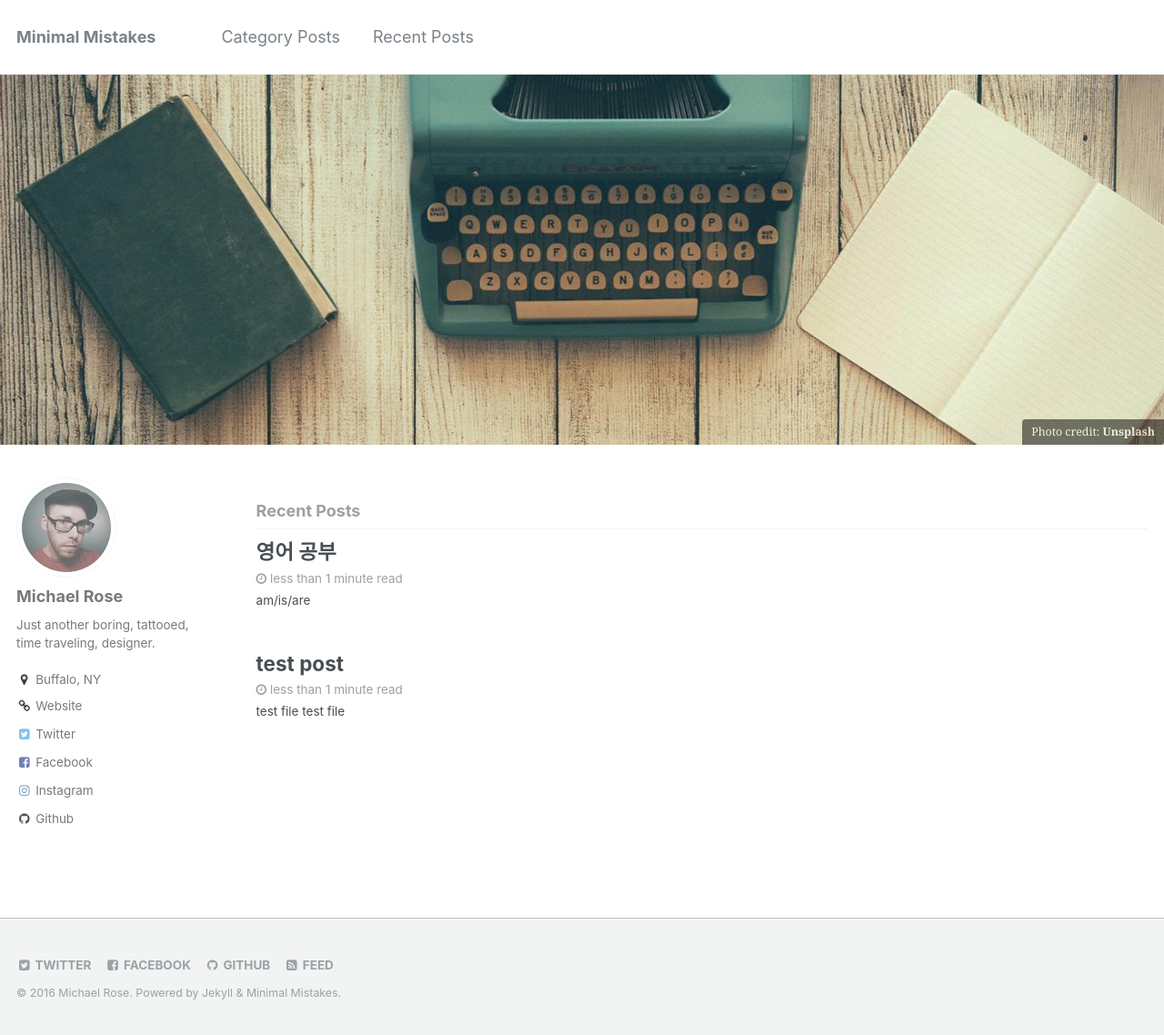
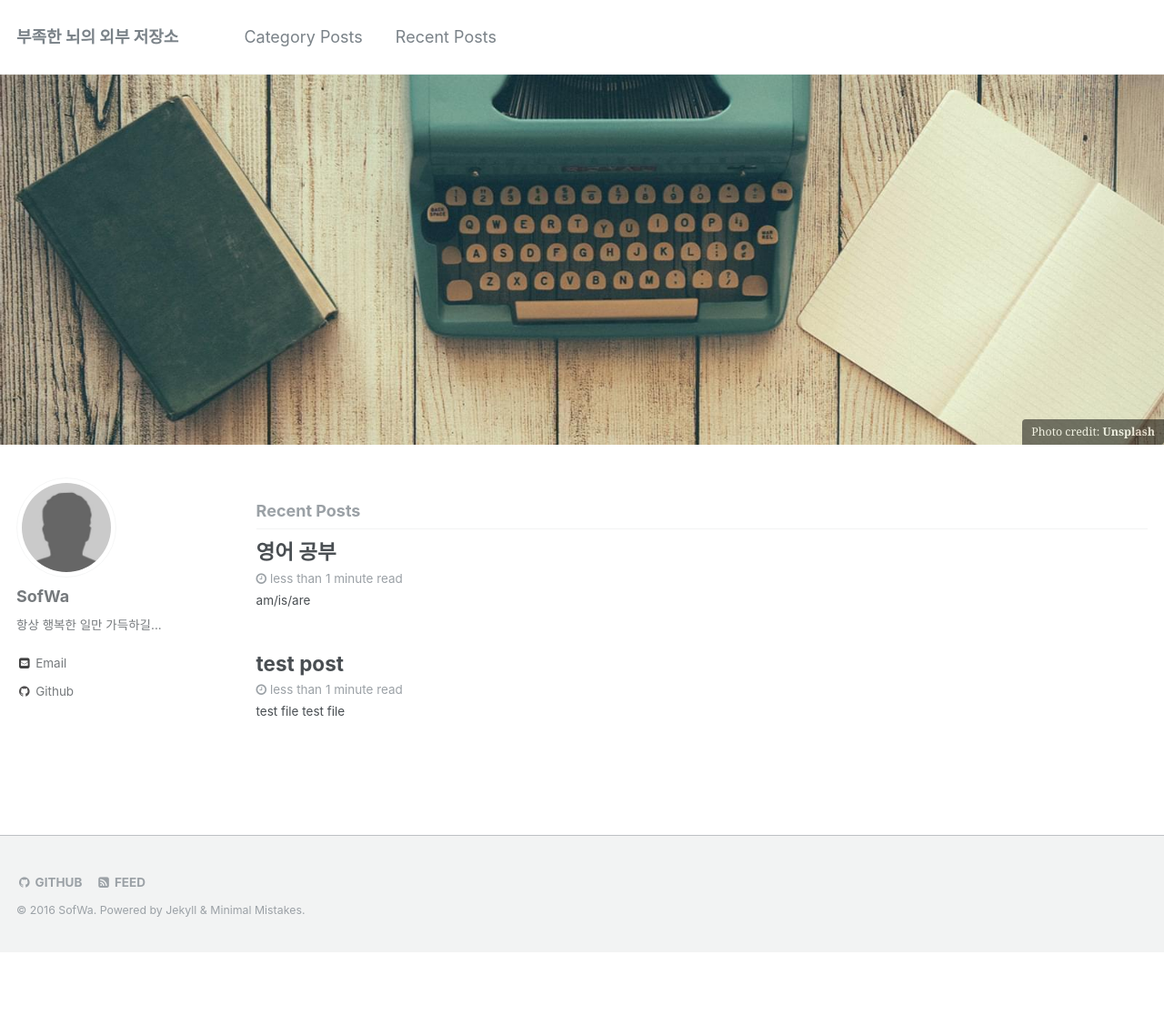
Before and after one commit to SofWa/custom-minimal-mistakes, a Jekyll site: the page built from _pages/home.md, in a window 1280 px wide and 1138 px high. Shown: the whole window at 91% size. Built offline with Jekyll 4.4.1, drawn with Linux system fonts in a browser that asks for light colours.

Commit message:
change config

```diff
--- a/_config.yml
+++ b/_config.yml
@@ -6,14 +6,14 @@
 # `jekyll serve`. If you change this file, please restart the server process.
 
 # Site Settings
-locale                   : "en-US"
-title                    : "Minimal Mistakes"
+locale                   : "ko-KR"
+title                    : "부족한 뇌의 외부 저장소"
 title_separator          : "-"
-name                     : &name "Michael Rose"
-description              : &description "A flexible Jekyll theme for your blog or site with a minimalist aesthetic."
-url                      : http://sofwa.github.io # the base hostname & protocol for your site e.g. "https://mmistakes.github.io"
-baseurl                  : "/minimal-mistakes" # the subpath of your site, e.g. "/blog"
-gh_repo                  : "https://github.com/mmistakes/minimal-mistakes/blob"
+name                     : &name "SofWa"
+description              : &description "SofWa's Blog"
+url                      : http://swcode.net # the base hostname & protocol for your site e.g. "https://mmistakes.github.io"
+baseurl                  : # the subpath of your site, e.g. "/blog"
+gh_repo                  : "https://github.com/SofWa/sofwa.github.io/blob"
 teaser                   : # filename of teaser fallback teaser image placed in /images/, .e.g. "500x300.png"
 # breadcrumbs            : false # true, false (default)
 words_per_minute         : 200
@@ -30,33 +30,33 @@ comments:
     colorscheme          : # "light" (default), "dark"
 
 # SEO Related
-google_site_verification : "UQj93ERU9zgECodaaXgVpkjrFn9UrDMEzVamacSoQ8Y"
+google_site_verification :
 bing_site_verification   :
 alexa_site_verification  :
 yandex_site_verification :
 
 # Social Sharing
 twitter:
-  username               : &twitter "mmistakes"
+  username               :
 facebook:
-  username               : &facebook "michaelrose"
+  username               :
   app_id                 :
   publisher              :
-og_image                 : "site-logo.png" # Open Graph/Twitter default site image
+og_image                 : "GitHub-logo.png" # Open Graph/Twitter default site image
 # For specifying social profiles
 # - https://developers.google.com/structured-data/customize/social-profiles
 social:
   type                   : # Person or Organization (defaults to Person)
   name                   : # If the user or organization name differs from the site's name
   links: # An array of links to social media profiles
-    - "https://twitter.com/mmistakes"
-    - "https://facebook.com/michaelrose"
+    - ""
+    - ""
 
 # Analytics
 analytics:
-  provider               : "google-universal" # false (default), "google", "google-universal", "custom"
+  provider               :  # false (default), "google", "google-universal", "custom"
   google:
-    tracking_id          : "UA-2011187-3"
+    tracking_id          :
 
 # Google AdSense
 google_ad_client         :
@@ -66,21 +66,21 @@ google_ad_slot           :
 # Site Author
 author:
   name             : *name
-  avatar           : "michael-rose.jpg"
-  bio              : "Just another boring, tattooed, time traveling, designer."
-  location         : "Buffalo, NY"
-  email            : *email
-  uri              : "https://mademistakes.com"
+  avatar           : "bio-photo.jpg"
+  bio              : "항상 행복한 일만 가득하길..."
+  location         :
+  email            : "swoong1204@gmail.com"
+  uri              :
   bitbucket        :
   codepen          :
   dribbble         :
   flickr           :
-  facebook         : *facebook
+  facebook         :
   foursquare       :
-  github           : "mmistakes"
+  github           : "SofWa"
   google_plus      :
   keybase          :
-  instagram        : "mmistakes"
+  instagram        :
   lastfm           :
   linkedin         :
   pinterest        :
@@ -88,7 +88,7 @@ author:
   stackoverflow    : # http://stackoverflow.com/users/123456/username
   steam            :
   tumblr           :
-  twitter          : *twitter
+  twitter          :
   vine             :
   weibo            :
   xing             :
@@ -149,22 +149,6 @@ kramdown:
   enable_coderay: false
 
 
-# Collections
-collections:
-  docs:
-    output: true
-    permalink: /:collection/:path/
-  recipes:
-    output: true
-    permalink: /:collection/:path/
-  pets:
-    output: true
-    permalink: /:collection/:path/
-  portfolio:
-    output: true
-    permalink: /:collection/:path/
-
-
 # Defaults
 defaults:
   # _posts
@@ -185,51 +169,13 @@ defaults:
     values:
       layout: single
       author_profile: true
-  # _docs
-  - scope:
-      path: ""
-      type: docs
-    values:
-      layout: single
-      read_time: false
-      author_profile: false
-      share: false
-      comments: false
-      sidebar:
-        nav: "docs"
-  # _recipes
-  - scope:
-      path: ""
-      type: recipes
-    values:
-      layout: single
-      author_profile: true
-      share: true
-      comments: true
-  # _pets
-  - scope:
-      path: ""
-      type: pets
-    values:
-      layout: single
-      author_profile: true
-      share: true
-      comment: true
-  # _portfolio
-  - scope:
-      path: ""
-      type: portfolio
-    values:
-      layout: single
-      author_profile: false
-      share: true
 
 
 # Outputting
 permalink: /:categories/:title/
 # paginate: 5 # amount of posts to show
 # paginate_path: /page:num/
-timezone: America/New_York # http://en.wikipedia.org/wiki/List_of_tz_database_time_zones
+timezone: Asia/Seoul # http://en.wikipedia.org/wiki/List_of_tz_database_time_zones
 
 
 # Plugins
```
